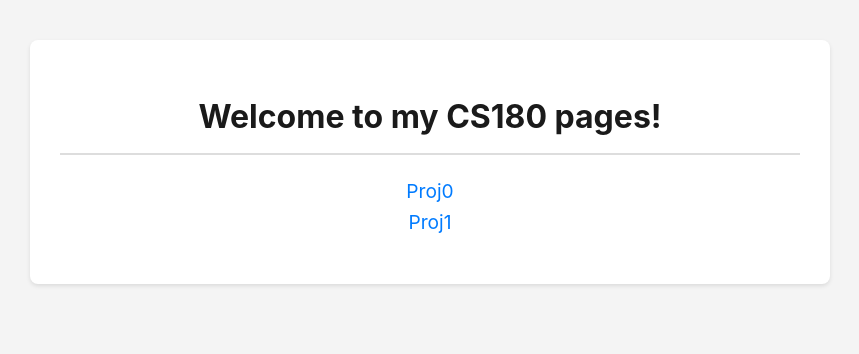
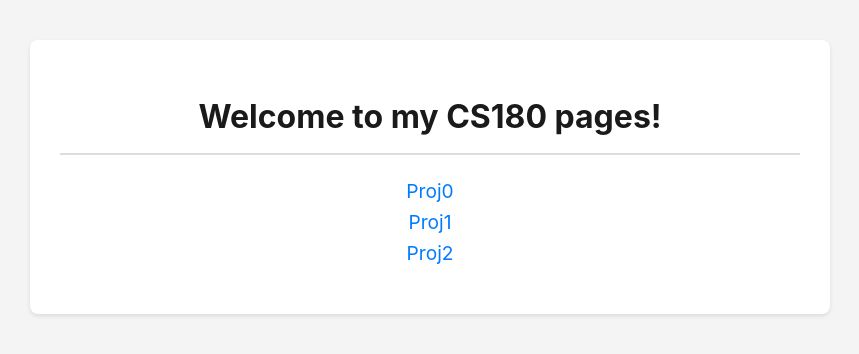
Before and after one commit to wanghaoze-sys/cs180, a plain HTML site: page index.html in a window 1280 px wide. Shown: the whole page, without its empty margins (210-1069 px from the left). Drawn offline with Linux system fonts and the light colour scheme.

Commit message:
Update index.html to include proj2

```diff
--- a/index.html
+++ b/index.html
@@ -55,6 +55,9 @@
             <li>
                 <a href="proj1/">Proj1</a>
             </li>
+            <li>
+                <a href="proj2/">Proj2</a>
+            </li>
         </ul>
     </div>
 </body>
```
